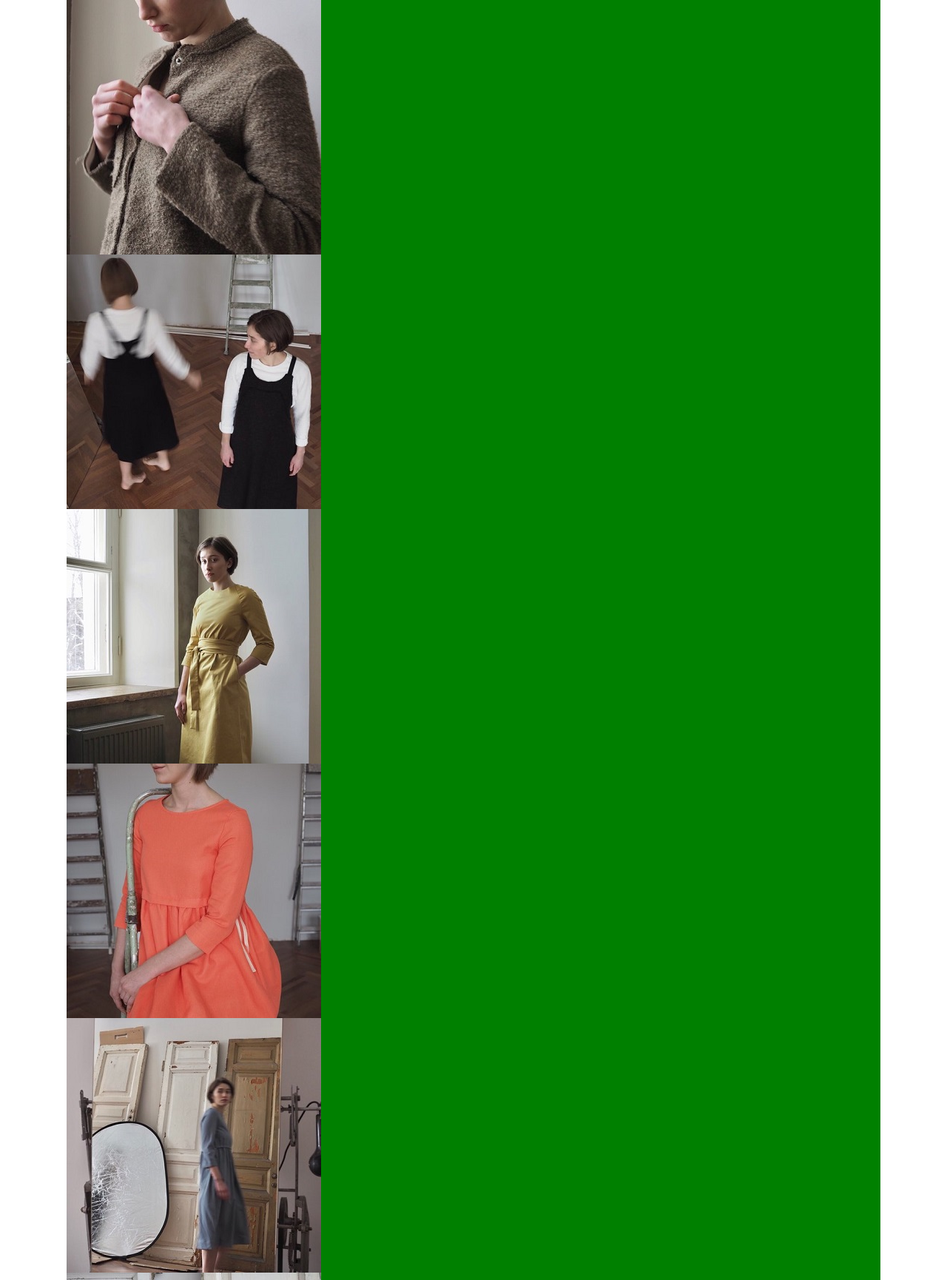
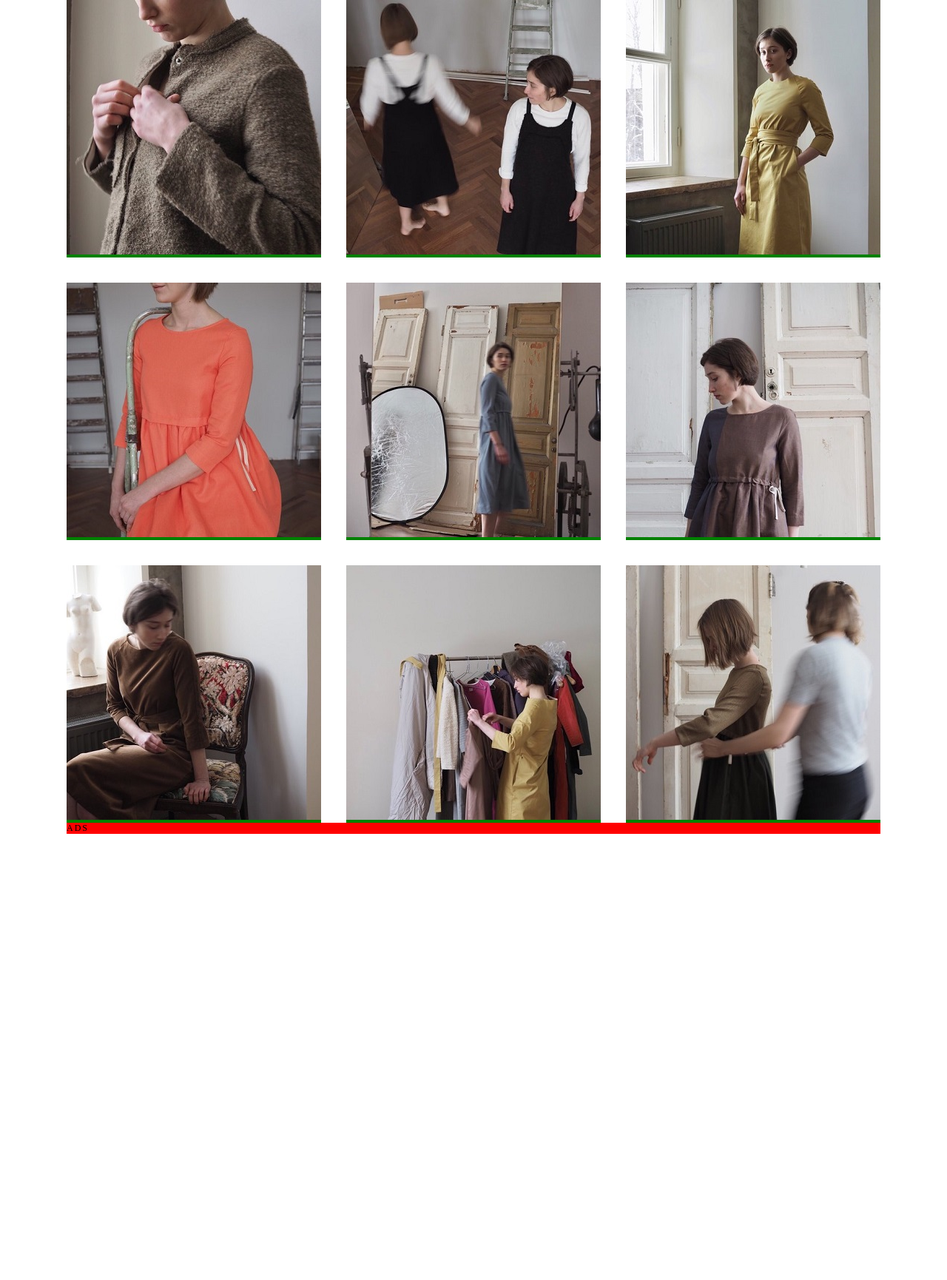
Before and after one commit to Avisrara74/myMagazineDesign, a PHP site: page / in a window 1280 px wide. Shown: the part 190-1920 px from the top of the page at 74% size. After the commit the page ends 1317 px from the top, so only its background shows below. Run offline with PHP 8.4, Linux system fonts and the light colour scheme.

Commit message:
Adaptive images-items

```diff
--- a/index.php
+++ b/index.php
@@ -9,9 +9,9 @@
 		<link rel="stylesheet" type="text/css" href="styles/mediaStyle.css">
 	</head>
 	<body class="container">
-		<header class="grid-item">
-			<div class="grid-item grid-item-1"><img src="images/logo.png"></div>
-			<nav class="grid-item grid-item-2">
+		<header class="grid-item header">
+			<div class="grid-item"><img src="images/logo.png"></div>
+			<nav class="grid-item nav">
 				<ul>
 					<li>Главная</li>
 					<li>Магазин</li>
@@ -22,16 +22,16 @@
 			</nav>
 		</header>
 		<main class="content">
-			<div class="grid-item"><img src="images/1.jpg" class="content-img"></div>
-			<div class="grid-item"><img src="images/2.jpg" class="content-img"></div>
-			<div class="grid-item"><img src="images/3.jpg" class="content-img"></div>
-			<div class="grid-item"><img src="images/4.jpg" class="content-img"></div>
-			<div class="grid-item"><img src="images/5.jpg" class="content-img"></div>
-			<div class="grid-item"><img src="images/6.jpg" class="content-img"></div>
-			<div class="grid-item"><img src="images/7.jpg" class="content-img"></div>
-			<div class="grid-item"><img src="images/8.jpg" class="content-img"></div>
-			<div class="grid-item"><img src="images/9.jpg" class="content-img"></div>
+			<div class="grid-item grid-item1"><img src="images/1.jpg" class="content-img"></div>
+			<div class="grid-item grid-item2"><img src="images/2.jpg" class="content-img"></div>
+			<div class="grid-item grid-item3"><img src="images/3.jpg" class="content-img"></div>
+			<div class="grid-item grid-item4"><img src="images/4.jpg" class="content-img"></div>
+			<div class="grid-item grid-item5"><img src="images/5.jpg" class="content-img"></div>
+			<div class="grid-item grid-item6"><img src="images/6.jpg" class="content-img"></div>
+			<div class="grid-item grid-item7"><img src="images/7.jpg" class="content-img"></div>
+			<div class="grid-item grid-item8"><img src="images/8.jpg" class="content-img"></div>
+			<div class="grid-item grid-item9"><img src="images/9.jpg" class="content-img"></div>
 		</main>
-		<footer class="grid-item"></footer>
+		<footer class="grid-item footer">ads</footer>
 	</body>
 </html>
--- a/styles/mainStyle.css
+++ b/styles/mainStyle.css
@@ -12,29 +12,45 @@ body {
 
 .container {
 	display: grid;
-	grid-template-rows: auto;
-	grid-template-columns: 1fr;
-	grid-template-areas: "header"
-						 "nav"
-						 "main"
-						 "footer";
+	grid-template-rows: 1fr;
+	grid-template-columns: repeat(3, 1fr);
+	grid-template-areas: "header header header"
+						 "main main main"
+						 "footer footer footer";
 }
+
+.content {
+	display: grid;
+    grid-template-columns: repeat(3, minmax(174px, auto));
+    grid-template-rows: repeat(3, minmax(174px, auto));
+    grid-gap: 34px;
+}
+
+.content>.grid-item {
+	grid-area: span 1;
+}
+
+
 header{grid-area: header;}
-nav{grid-area: nav;}
 main{grid-area: main;}
 footer{grid-area: footer;}
 
-.grid-item-2>ul>li {
+
+.nav>ul>li {
 	display: inline;
 }
 
 
 .content-img {
-	display: block;
-	max-width: 100%;
-	height: auto;
+	width: 100%;
+    height: auto;
+    object-fit: cover;
 }
 
 .grid-item {
 	background-color: green;
 }
+
+.footer {
+	background-color: red;
+}
```
